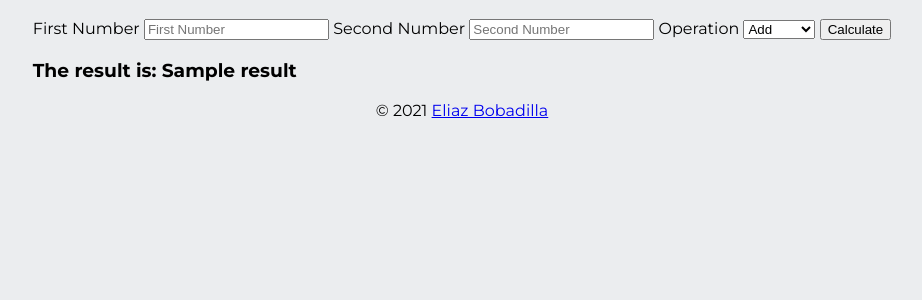
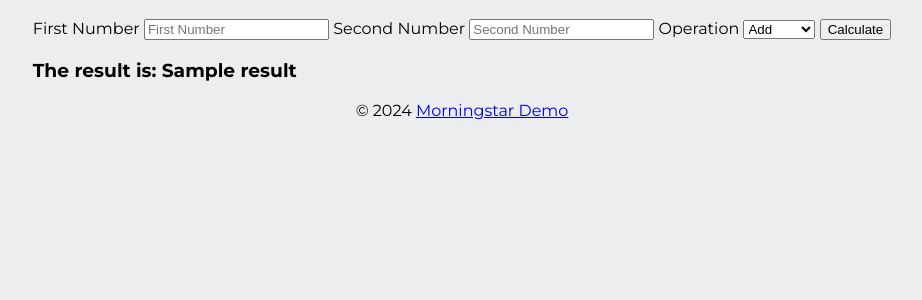
Before and after one commit to UltiRequiem/flask-calculator, a Flask app: template templates/calculator.html in a window 1280 px wide. Shown: the part 340-640 px from the top of the page, without its empty margins (178-1100 px from the left). Run offline with Flask 2, Linux system fonts and the light colour scheme; the template is opened without the code that fills it: most values are stand-ins (such as "Sample title", 1, 10 or a date in 2020).

Commit message:
update license

```diff
--- a/templates/calculator.html
+++ b/templates/calculator.html
@@ -35,7 +35,7 @@
     </section>
 
     <footer>
-      © 2021 <a href="https://github.com/UltiRequiem">Eliaz Bobadilla</a>
+      © 2024 <a href="https://github.com/gupta-526/flask-calculator-codereviewworkshop">Morningstar Demo</a>
     </footer>
   </body>
 </html>
```
